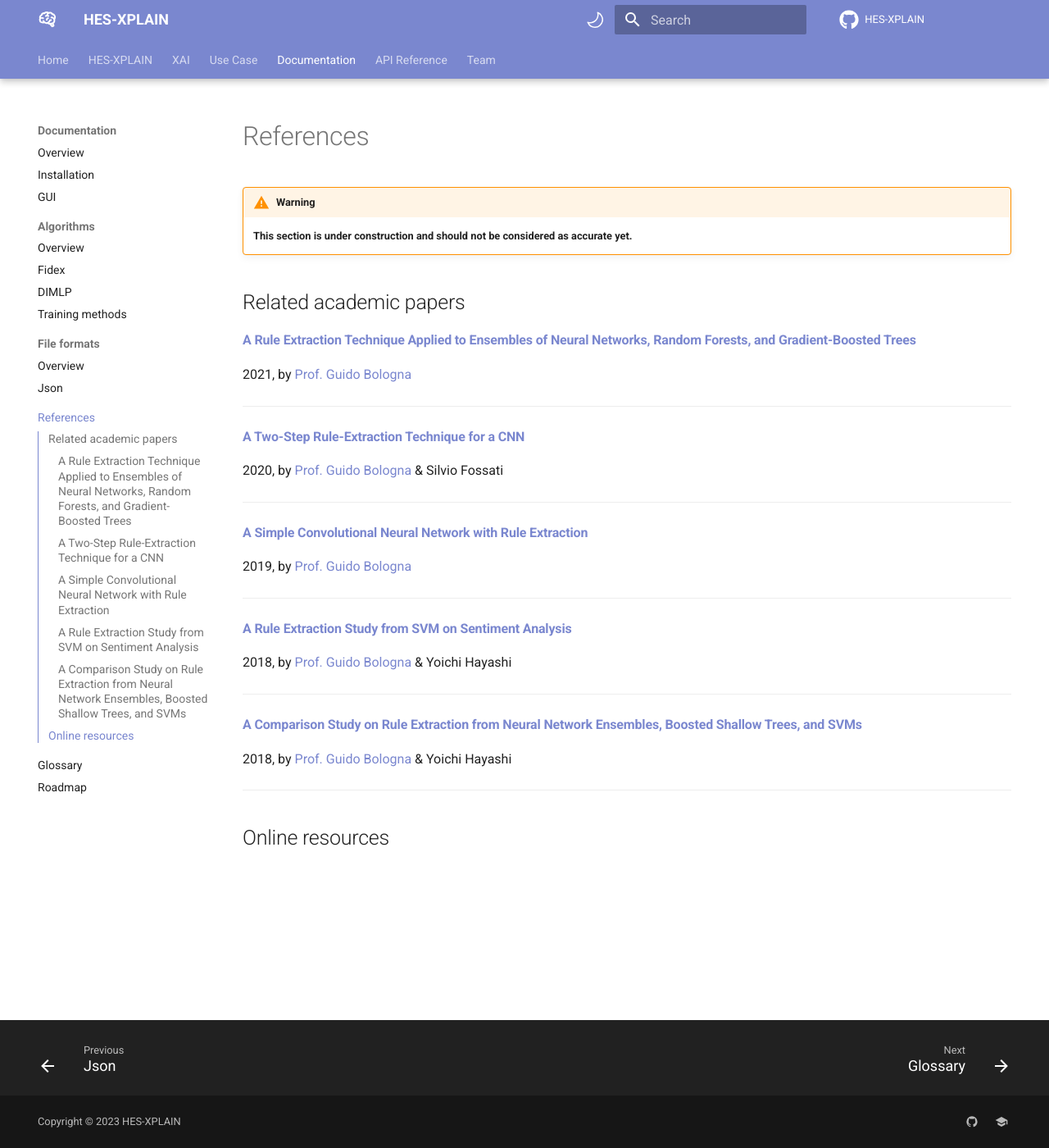
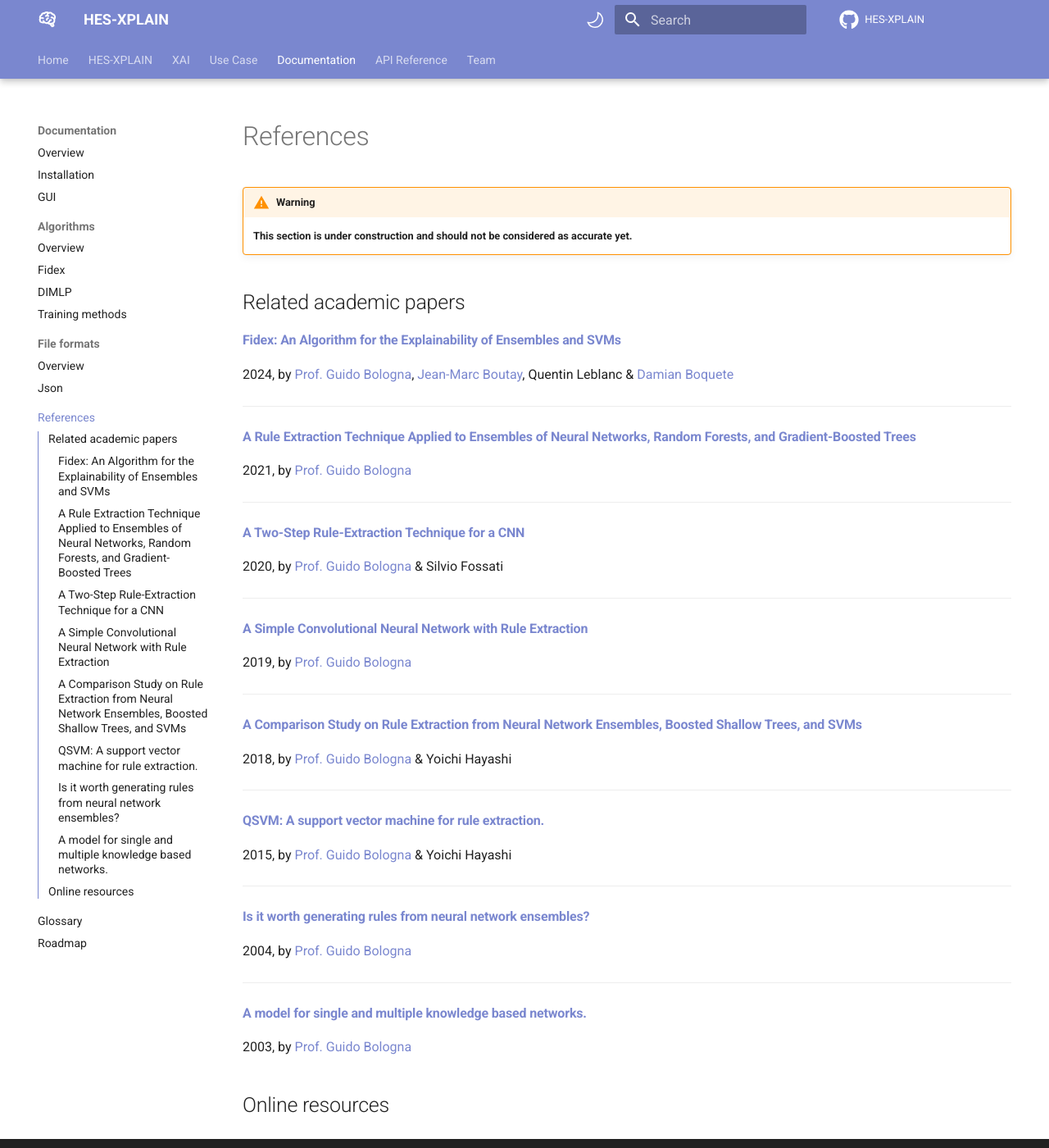
Before and after one commit to HES-XPLAIN/hes-xplain.github.io, an MkDocs documentation site: the page built from docs/documentation/references.md, in a window 1280 px wide and 1400 px high. Shown: the whole window at 82% size. Built offline with MkDocs 1.6.1 and Material for MkDocs 9.7.7, drawn with Linux system fonts in a browser that asks for light colours; comment, search, counter and statistics services are not loaded.

Commit message:
Added references

```diff
--- a/docs/documentation/references.md
+++ b/docs/documentation/references.md
@@ -4,6 +4,11 @@
     **This section is under construction and should not be considered as accurate yet.**
 
 ## Related academic papers
+
+#### [Fidex: An Algorithm for the Explainability of Ensembles and SVMs](https://www.researchgate.net/publication/381032261_Fidex_An_Algorithm_for_the_Explainability_of_Ensembles_and_SVMs)
+2024, by [Prof. Guido Bologna](/team/#prof-guido-bologna), [Jean-Marc Boutay](/team#jean-marc-boutay), Quentin Leblanc & [Damian Boquete](/team/#damian-boquete-costa)
+
+---
 
 #### [A Rule Extraction Technique Applied to Ensembles of Neural Networks, Random Forests, and Gradient-Boosted Trees](https://www.mdpi.com/1999-4893/14/12/339#)
 2021, by [Prof. Guido Bologna](/team/#prof-guido-bologna)
@@ -20,18 +25,23 @@
 
 ---
 
-#### [A Rule Extraction Study from SVM on Sentiment Analysis](https://www.mdpi.com/2504-2289/2/1/6)
-2018, by [Prof. Guido Bologna](/team/#prof-guido-bologna) & Yoichi Hayashi
-
----
-
 #### [A Comparison Study on Rule Extraction from Neural Network Ensembles, Boosted Shallow Trees, and SVMs](https://sciprofiles.com/publication/view/e596484190b35490bf7c3b83f53ba58d)
 2018, by [Prof. Guido Bologna](/team/#prof-guido-bologna) & Yoichi Hayashi
 
 ---
 
-<!-- TODO: add more papers -->
+#### [QSVM: A support vector machine for rule extraction.](https://www.researchgate.net/publication/277744299_QSVM_A_Support_Vector_Machine_for_Rule_Extraction)
+2015, by [Prof. Guido Bologna](/team/#prof-guido-bologna) & Yoichi Hayashi
 
+---
+
+#### [Is it worth generating rules from neural network ensembles?](https://www.researchgate.net/publication/223950938_Is_it_worth_generating_rules_from_neural_network_ensembles)
+2004, by [Prof. Guido Bologna](/team/#prof-guido-bologna)
+
+---
+
+#### [A model for single and multiple knowledge based networks.](https://www.researchgate.net/publication/10634174_A_model_for_single_and_multiple_knowledge_based_networks)
+2003, by [Prof. Guido Bologna](/team/#prof-guido-bologna)
 
 ## Online resources
 
```
Also changed, not shown: docs/documentation/algorithms/dimlp/overview.md (+1 -1 lines), docs/documentation/algorithms/fidex/overview.md (+1 -1 lines), docs/documentation/algorithms/training-methods/gradboosttrn.md (+1 -1 lines), docs/documentation/algorithms/training-methods/randforeststrn.md (+1 -1 lines), docs/documentation/algorithms/training-methods/svmtrn.md (+1 -1 lines).
